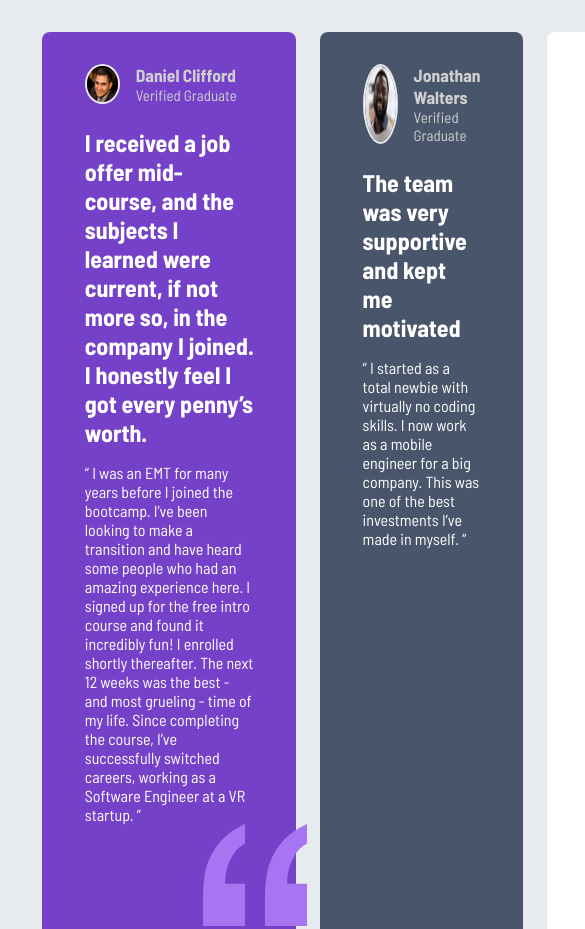
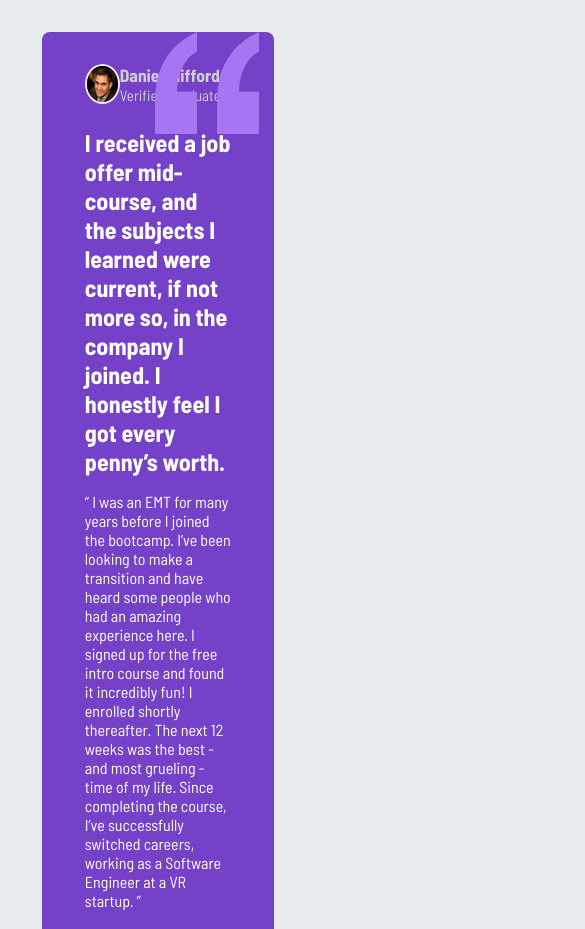
Before and after one commit to smuhanerd/testimonials-grid-section, a plain HTML site: page index.html in a window 390 px wide. Shown: the top 929 px of the page, 585 px wide, since content can reach past the window. Drawn offline with Linux system fonts and the light colour scheme.

Commit message:
atualizacao do css responsivo

```diff
--- a/style.css
+++ b/style.css
@@ -115,13 +115,48 @@ body{
 
 .name img{
     width: 35px;
-    margin-right: 1rem;
+    /* margin-right: 1rem; */
     border-radius: 50%;
     border: 2px solid;
     border-color: var(--Grey-100);
 }
 
+.bg{
+    width: 130px;
+    position: absolute;
+    top: 0;
+    right: 110px;
+}
 
+@media (max-width: 1024px){
+    .container{
+        grid-template-areas:
+        "grid-1 grid-1 grid-2 grid-2"
+        "grid-5 grid-5 grid-3 grid-3"
+        "grid-4 grid-4 grid-4 grid-4"
+        ;
+    }
+
+    .container .grid-1 .bg img{
+        right: 40px;
+    }
+}
+
+@media (max-width: 768px){
+    .container{
+        grid-template-areas:
+        "grid-1"
+        "grid-2"
+        "grid-3"
+        "grid-4"
+        "grid-5"
+        ;
+    }
+
+    .container .grid-1 .bg{
+        width: 30px;
+    }
+}
 
 .attribution {
     font-size: 11px;
```
